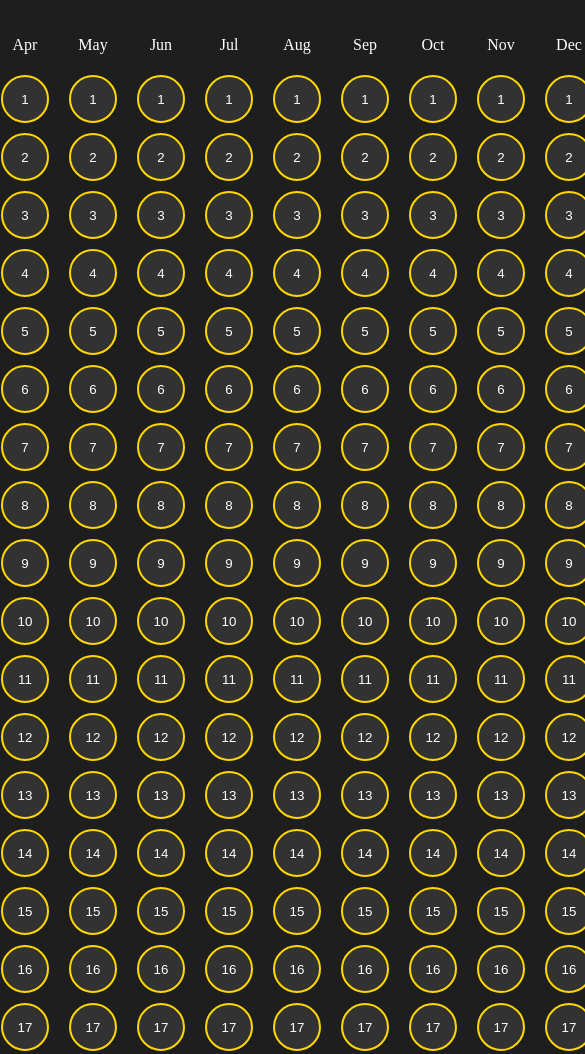
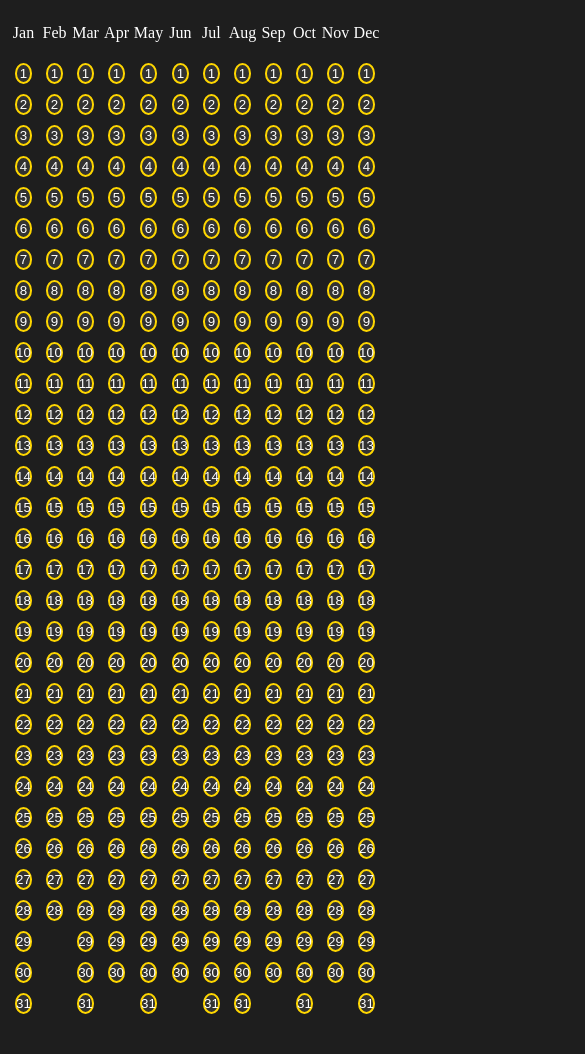
Before and after one commit to kgabriel-dev/everyday-calendar, a plain HTML site: page calendar/index.html in a window 390 px wide. Shown: the top 1054 px of the page, 585 px wide, since content can reach past the window. After the commit the page ends 1027 px from the top, so only its background shows below. Drawn offline with Linux system fonts and the light colour scheme.

Commit message:
Edit calendar layout and styles for improved responsiveness

```diff
--- a/calendar/index.html
+++ b/calendar/index.html
@@ -8,6 +8,7 @@
         <script src="calendar.js"></script>
     </head>
     <body>
+        <div id="calendar-wrapper">
             <div id="calendar">
                 <div id="january" class="month">
                     <p class="month-label"></p>
@@ -46,5 +47,6 @@
                     <p class="month-label"></p>
                 </div>
             </div>
+        </div>
     </body>
 </html>
--- a/calendar/styles.css
+++ b/calendar/styles.css
@@ -3,23 +3,32 @@ html {
 }
 
 #calendar {
-    margin: 20px;
+    margin: auto;
     display: flex;
     flex-direction: row;
     align-items: start;
+    flex-grow: 1;
+    width: 100%;
+}
+
+#calendar-wrapper {
+    display: flex;
+    flex-direction: column;
+    align-items: center;
     justify-content: center;
-    column-gap: 10px;
+    height: 100%;
 }
 
 .month {
     display: flex;
     flex-direction: column;
     align-items: center;
+    flex-grow: 1;
 }
 
 .day-button {
-    width: 48px;
-    height: 48px;
+    width: 4.5vw;
+    aspect-ratio: 1;
     border-radius: 50%;
     background-color: rgb(50, 50, 50);
     border-color: gold;
@@ -30,6 +39,7 @@ html {
     justify-content: center;
     margin: 5px;
     cursor: pointer;
+    transition: background-color 0.3s, color 0.3s;
 }
 
 .day-button.activated {
```
Lines whose indentation alone changed are shown as unchanged.
